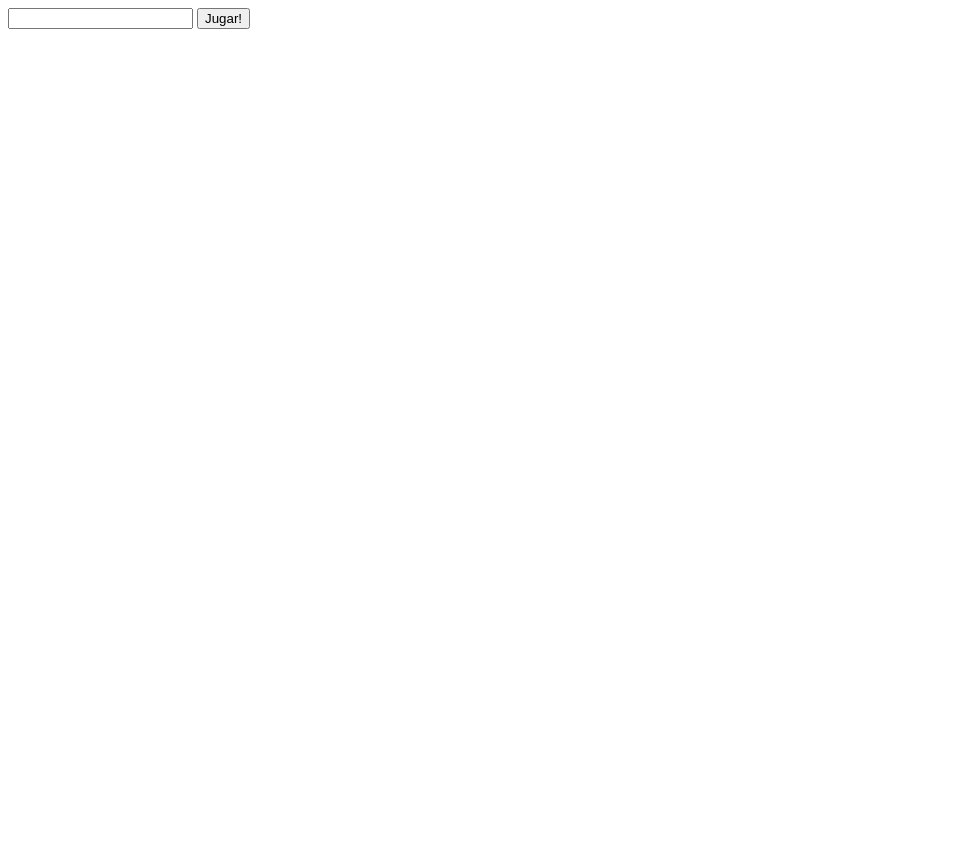
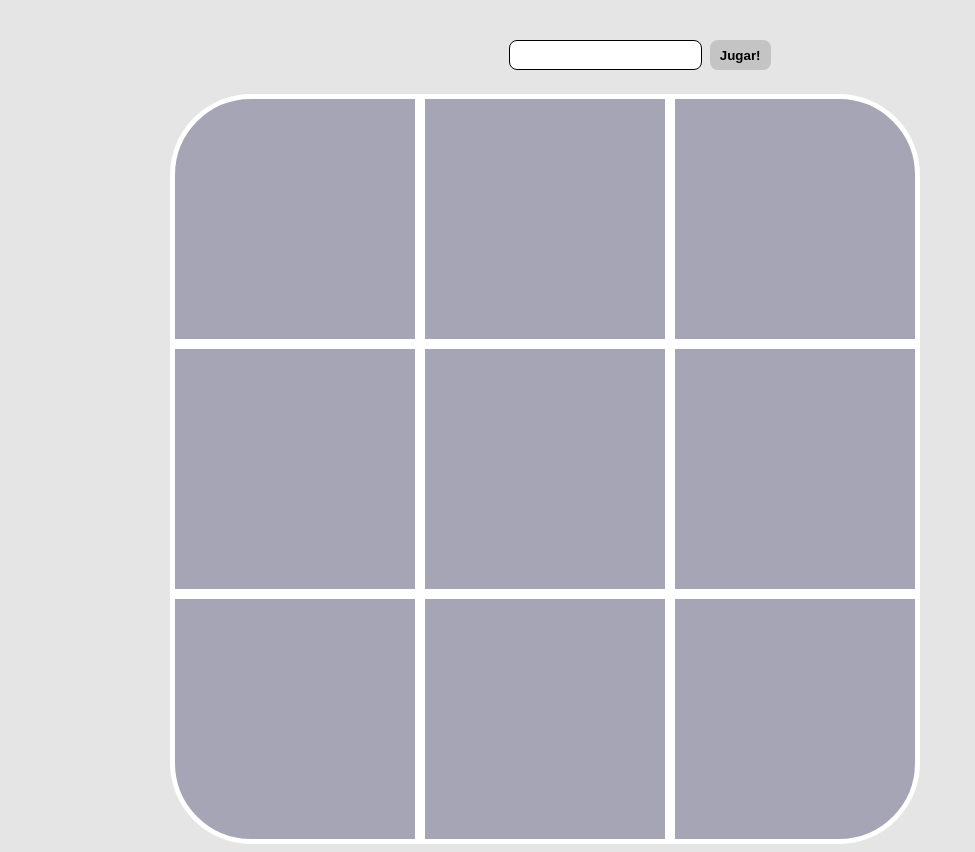
Before and after one commit to IrisMonteza/juego-3enRaya, a plain HTML site: page index.html in a window 1280 px wide. Shown: the whole page, without its empty margins (0-975 px from the left). Before the commit the page ends 800 px from the top, so only its background shows below. Drawn offline with Linux system fonts and the light colour scheme.

Commit message:
Finished layout and images

```diff
--- a/index.html
+++ b/index.html
@@ -4,12 +4,31 @@
     <meta charset="UTF-8" />
     <meta http-equiv="X-UA-Compatible" content="IE=edge" />
     <meta name="viewport" content="width=device-width, initial-scale=1.0" />
+    <link rel="stylesheet" href="style.css" />
     <title>Juego (3 en raya)</title>
   </head>
   <body>
-    <input id="gamer" type="text" />
-    <button onclick="SaveNameLS()" id="btn_save">Jugar!</button>
-    <table></table>
+    <p id="winnerText"></p>
+    <div class="controls">
+      <input id="gamer" type="text" />
+      <input
+        type="submit"
+        onclick="SaveNameLS()"
+        id="btn_save"
+        value="Jugar!"
+      />
+    </div>
+    <div id="grilla">
+      <button></button>
+      <button></button>
+      <button></button>
+      <button></button>
+      <button></button>
+      <button></button>
+      <button></button>
+      <button></button>
+      <button></button>
+    </div>
     <script src="app.js"></script>
   </body>
 </html>
--- a/style.css
+++ b/style.css
@@ -0,0 +1,67 @@
+body {
+  background-color: #e5e5e5;
+  color: black;
+  font-family: 'Open Sans';
+  display: flex;
+  justify-content: center;
+  align-items: center;
+  flex-direction: column;
+}
+
+#grilla {
+  margin: auto;
+  width: 940px;
+  max-width: 100%;
+  display: flex;
+  flex-wrap: wrap;
+  margin-top: 1.5em;
+}
+#grilla > button {
+  background-color: #a5a5b6;
+  width: 250px;
+  height: 250px;
+  max-width: 33.33%;
+  border: 5px solid #ffffff;
+}
+#grilla > button:nth-child(1) {
+  border-radius: 81px 0 0 0;
+}
+
+#grilla > button:nth-child(3) {
+  border-radius: 0 81px 0 0;
+}
+
+#grilla > button:nth-child(7) {
+  border-radius: 0 0 0 81px;
+}
+
+#grilla > button:nth-child(9) {
+  border-radius: 0 0 81px 0;
+}
+
+#winnerText {
+  visibility: hidden;
+  color: black;
+}
+img {
+  width: 70%;
+  /* height: 100%; */
+  object-fit: cover;
+}
+#gamer {
+  width: 100%;
+  border-radius: 8px;
+  border: 1px solid black;
+  padding: 0.5em;
+}
+.controls {
+  display: flex;
+  gap: 0.5em;
+}
+#btn_save {
+  border: none;
+  border-radius: 8px;
+  background-color: #c4c4c4;
+  font-weight: bold;
+  padding: 5px 10px;
+}
```
Also changed, not shown: assets/images/Imagen1.png (added), assets/images/Imagen2.png (added).
